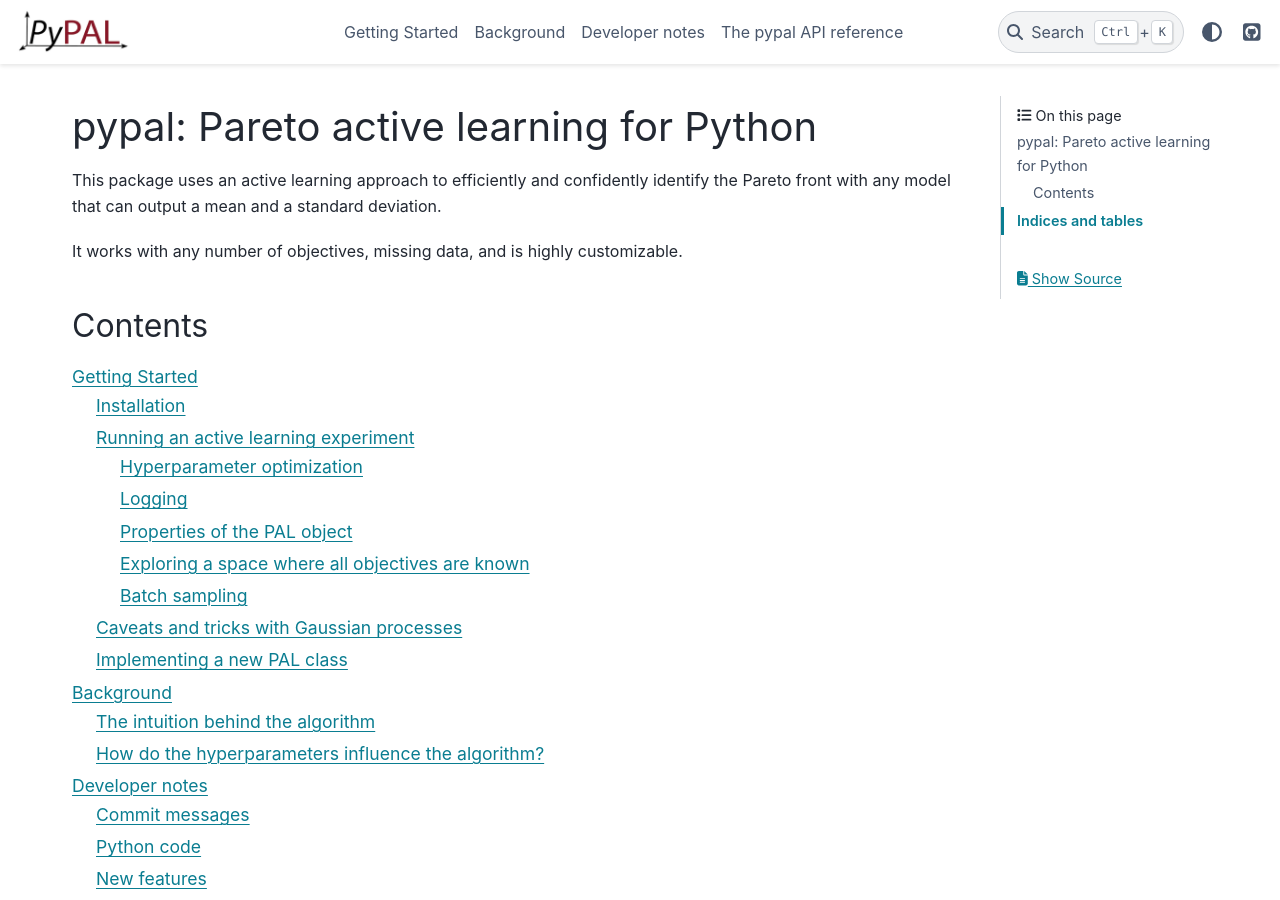
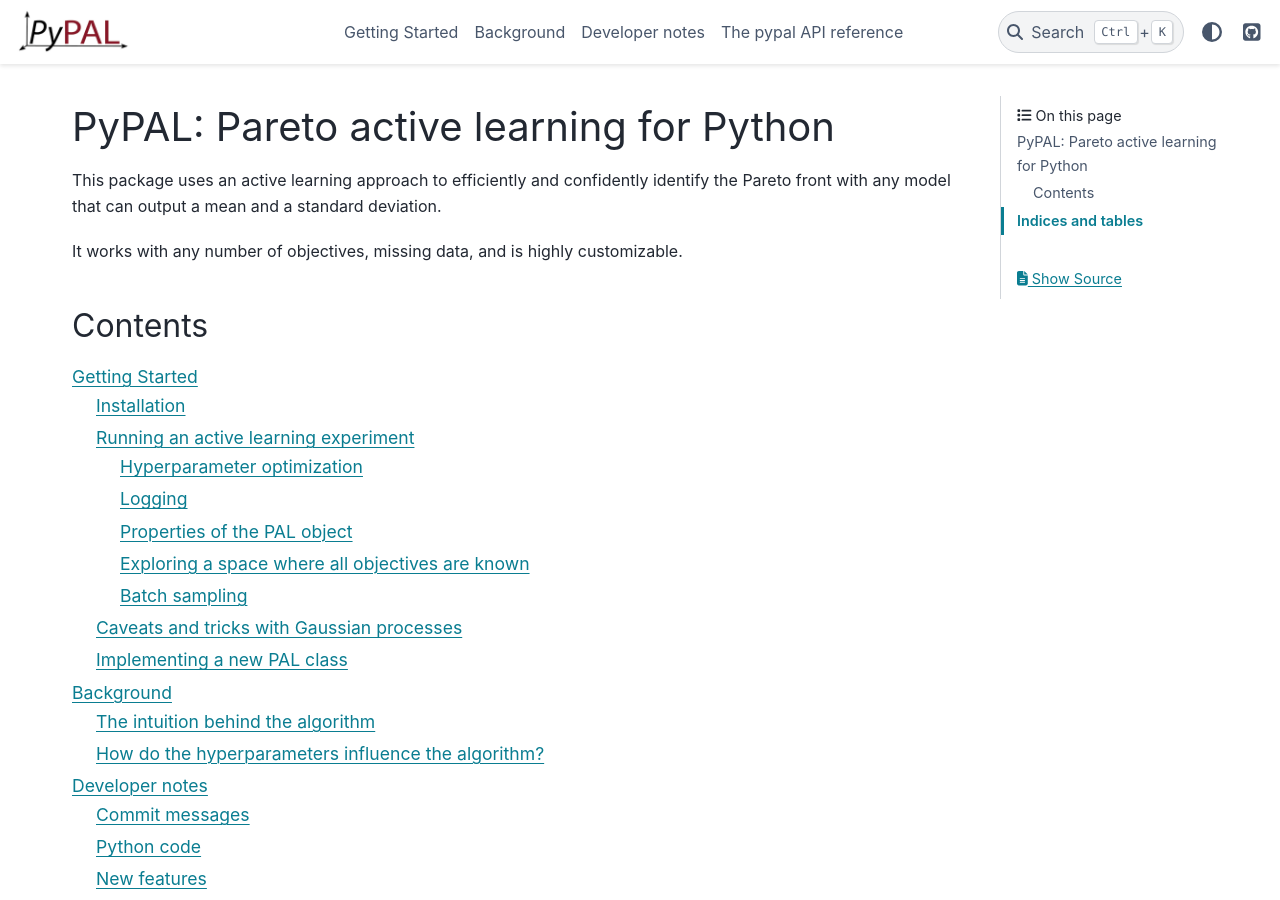
Before and after one commit to kjappelbaum/pyepal, a Sphinx documentation site: the page built from docs/index.rst, in a window 1280 px wide and 900 px high. Built offline with Sphinx 7.4.7 and the PyData theme 0.15.4, drawn with Linux system fonts in a browser that asks for light colours.

Commit message:
chore: spelling of PyPAL in doc landing page fixed

```diff
--- a/docs/index.rst
+++ b/docs/index.rst
@@ -3,12 +3,13 @@
    You can adapt this file completely to your liking, but it should at least
    contain the root `toctree` directive.
 
-pypal: Pareto active learning for Python
+PyPAL: Pareto active learning for Python
 =========================================
 
 This package uses an active learning approach to efficiently and confidently identify the Pareto front with any model that can output a mean and a standard deviation.
 
 It works with any number of objectives, missing data, and is highly customizable.
+
 
 Contents
 ---------
```
Also changed, not shown: 15 other files.
